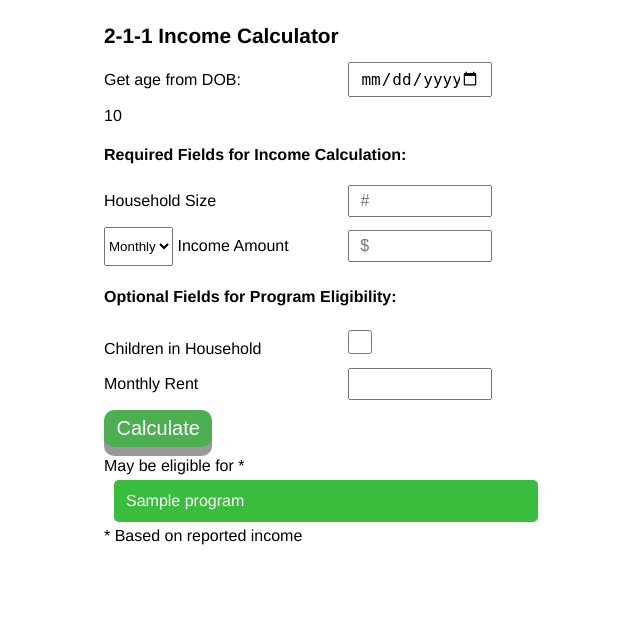
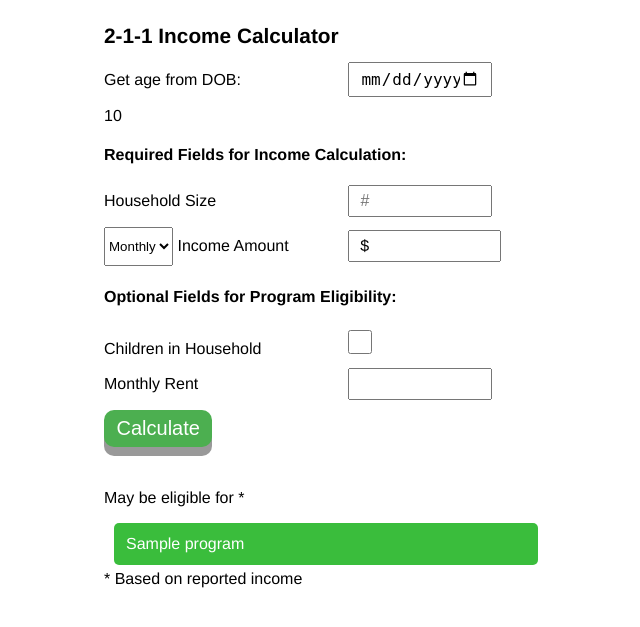
Before and after one commit to mark-hager/KC211-Income-calculator, a Flask app: template 2-1-1 Income Calculator/templates/app.html in a window 1280 px wide. Shown: the top 627 px of the page, without its empty margins (286-926 px from the left). Run offline with Flask 2, Linux system fonts and the light colour scheme; the template is opened without the code that fills it: values that come from a table or form of the project are taken from there, most other values are stand-ins (such as "Sample title", 1, 10 or a date in 2020).

Commit message:
some additional css formatting

```diff
--- a/2-1-1 Income Calculator/static/style.css
+++ b/2-1-1 Income Calculator/static/style.css
@@ -13,7 +13,7 @@ div {
   margin-bottom: 10px;
 }
 
-.household_label {
+.income_label {
   display: inline-block;
   width: 10.4rem;
 }
@@ -33,6 +33,22 @@ input {
   cursor: pointer;
 }
 
+.enter_income {
+  padding-left: 1.5rem;
+  width: 7.2rem;
+}
+.income_amount {
+  position: relative;
+  display: inline;
+
+}
+.income_amount:before {
+  content: '$';
+  position: absolute;
+  top: 0;
+  left: .75rem;
+  z-index: 1;
+}
 
 .children_in_household input {
   cursor: pointer;
@@ -68,29 +84,29 @@ input {
   transform: translateY(4px);
 }
 .income_measures {
+  display: grid;
+  width: 80%;
+  grid-template-columns: 1fr 1fr 1fr;
+  padding-top: 1rem;
 
-  text-decoration-line: underline;
-  font-weight: bold;
+
   font-size: 1.3rem;
 
 }
 
 .fpl {
-  display:inline;
-  padding-right: 2rem;
 
+  border-bottom: 1px double;
 
 }
 
 .smi {
-  display:inline;
-
-
+  border-bottom: 1px double;
 }
 
 .ami {
-  display:inline;
-  padding-left: 2rem;
+
+  border-bottom: 1px double;
 }
 
 .programs {
--- a/2-1-1 Income Calculator/templates/app.html
+++ b/2-1-1 Income Calculator/templates/app.html
@@ -64,10 +64,12 @@
           <div class="household_income">
 
             {{ form.income_type(class='select_income_type') }}
-            <div class="household_label">
+            <div class="income_label">
               {{ form.income_amount.label }}
             </div>
-            {{ form.income_amount(class='form-input', autocomplete="off", placeholder='$') }}
+            <div class="income_amount">
+              {{ form.income_amount(class="enter_income", autocomplete="off") }}
+            </div>
 
             {% if form.income_amount.errors %}
               <ul class="errors">
@@ -133,7 +135,7 @@
         <div class="program_eligibility">
 
           {% if client.programs %}
-          May be eligible for *
+          <p>May be eligible for * </p>
 
               {% for program in client.programs %}
                   <div class="programs"> {{ program }} </div>
```
Also changed, not shown: 2-1-1 Income Calculator/static/old.css (deleted, +0 -150 lines).
